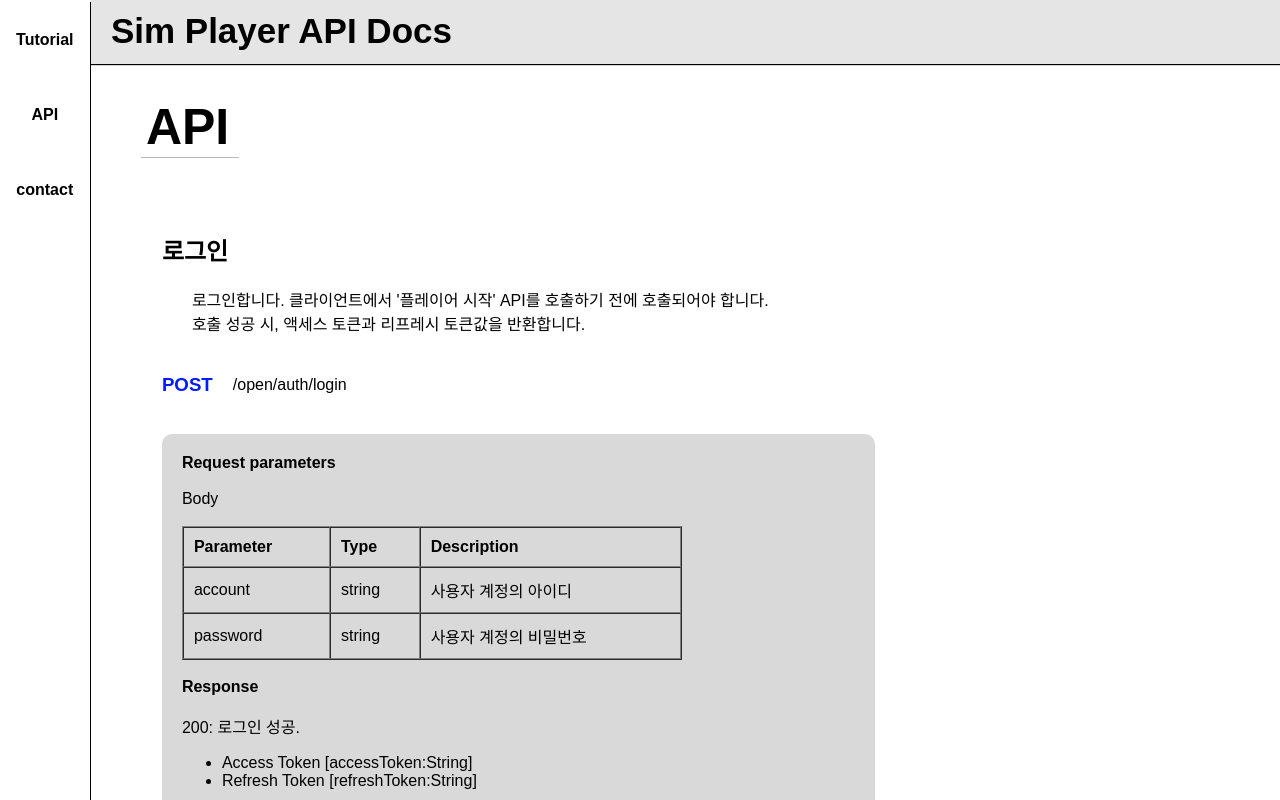
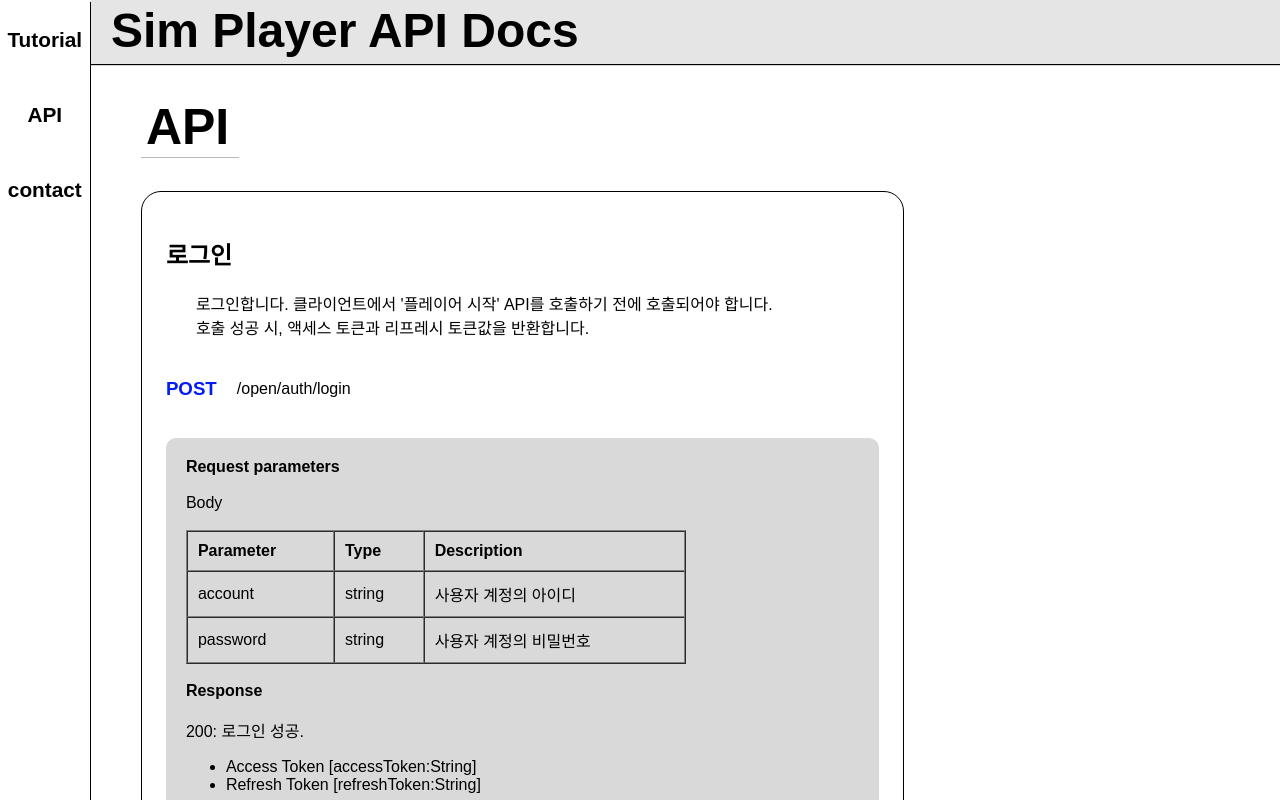
Before and after one commit to Jaeheon-Sim/simplayer_apidocs, a React (Create React App) app: page / in a window 1280 px wide. Both pictures are taken after a click on the element "API". Shown: the top 800 px of the page. Built offline with nearby package versions, Linux system fonts and the light colour scheme; a web font is replaced by a local one.

Commit message:
style: 스타일 변경
문서 스타일 변경
- 글자 크기 조정
- api 구분선 추가

```diff
--- a/src/components/Header.jsx
+++ b/src/components/Header.jsx
@@ -16,7 +16,7 @@ const Head = styled(Div)`
 
 const HeadTab = styled(Div)`
   font-weight: bolder;
-  font-size: 35px;
+  font-size: 3rem;
   margin-left: 20px;
   margin-top: -3px;
 `;
--- a/src/components/Sample.jsx
+++ b/src/components/Sample.jsx
@@ -28,10 +28,10 @@ const ContentBox = styled.div`
 `;
 
 const MethodBox = styled.div`
-  margin-bottom: 25px;
-  border: 1px solid white;
+  margin-bottom: 4vh;
+  border: 1px solid black;
   width: 60%;
-  padding: 20px;
+  padding: 3vh;
   border-radius: 20px;
 `;
 
--- a/src/components/SideBar.jsx
+++ b/src/components/SideBar.jsx
@@ -17,6 +17,7 @@ const NavBar = styled(Div)`
   border-right: 1px solid black;
   flex-shrink: 0;
   font-weight: bolder;
+  font-size: 1.3rem;
 `;
 
 const NavTab = styled(Div)`
```
